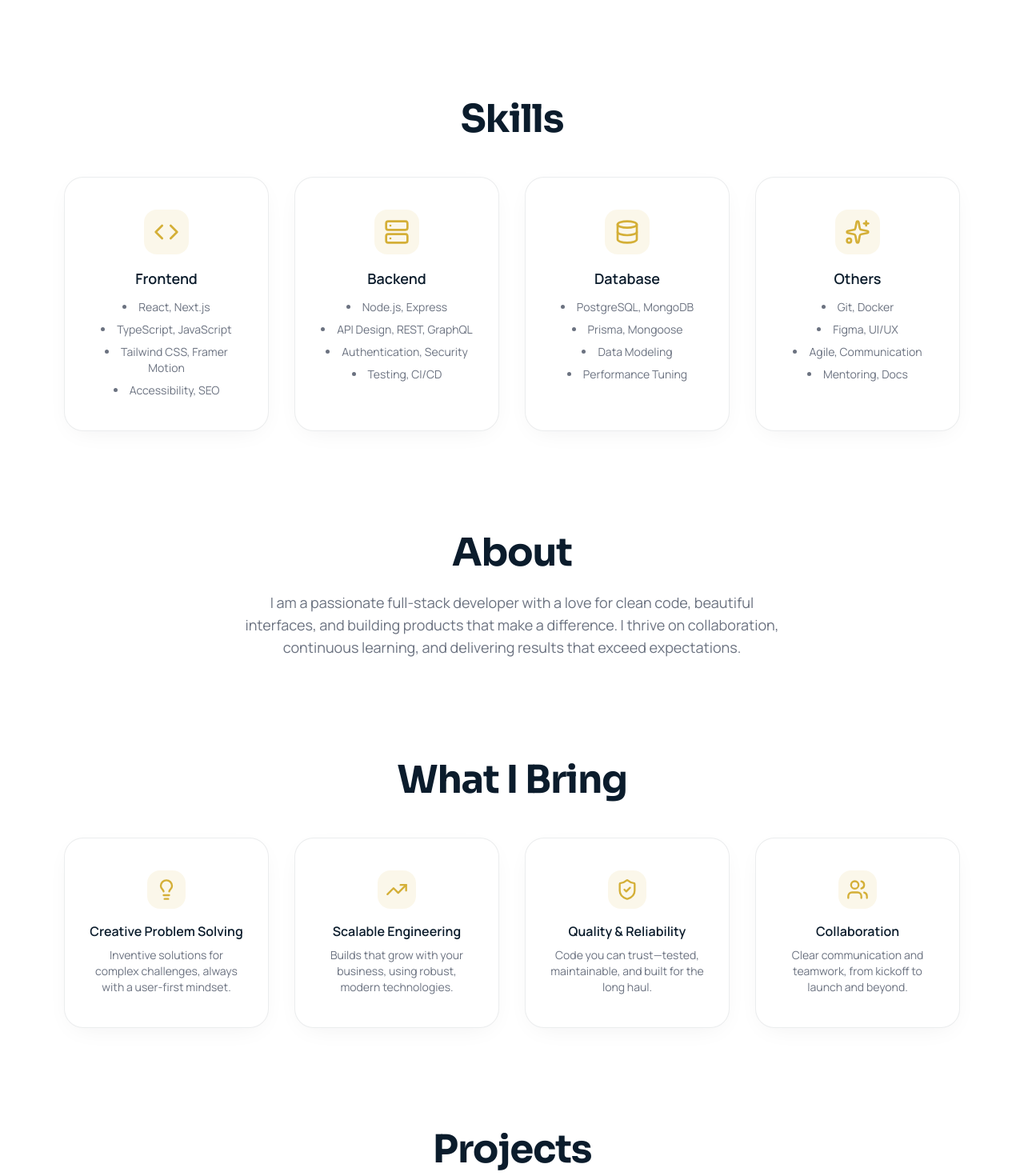
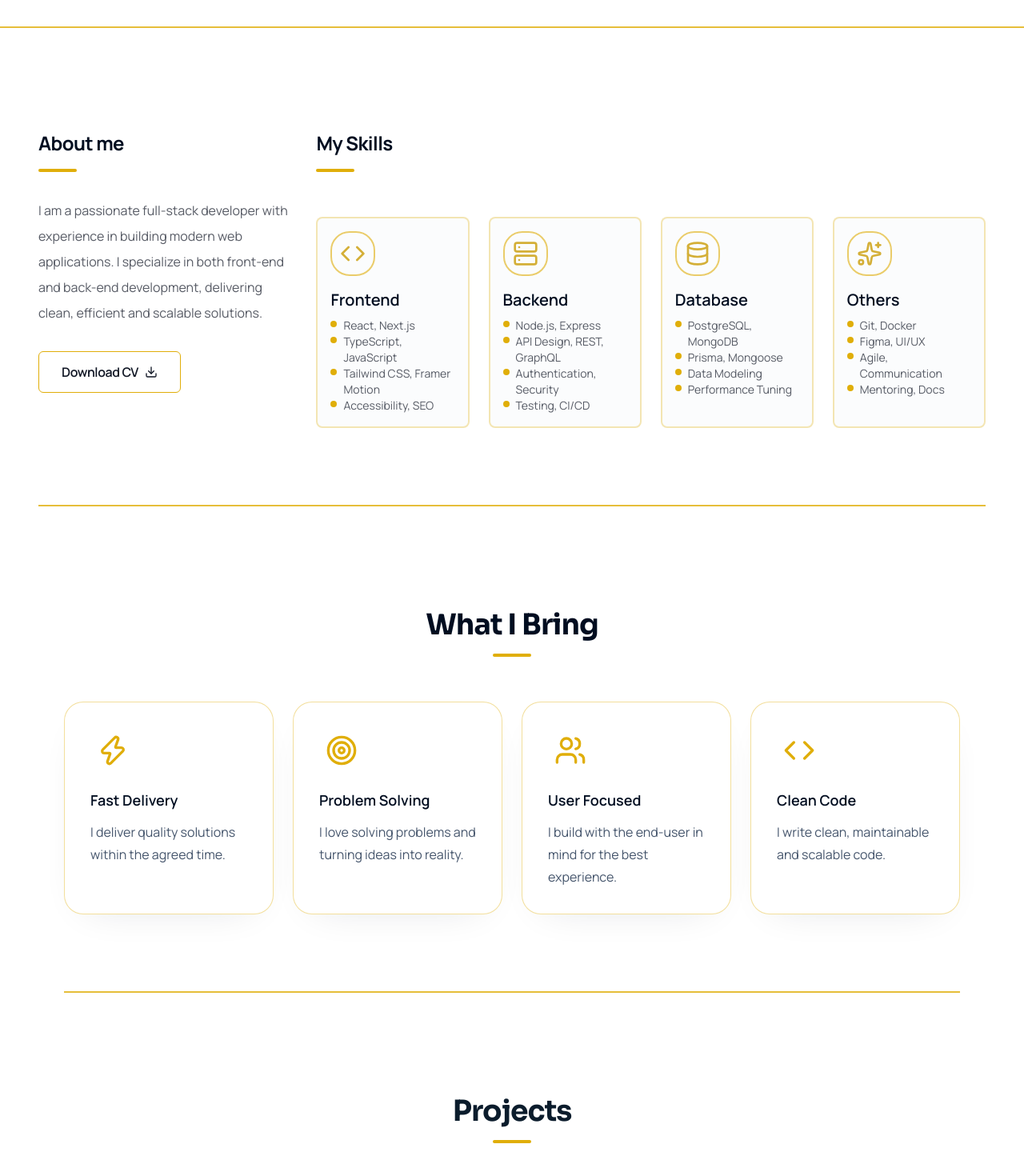
Before and after one commit to miracleibanze/miraclecode, a Next.js app: page / in a window 1280 px wide. Shown: the part 700-2170 px from the top of the page at 80% size. Built offline with nearby package versions, Linux system fonts and the light colour scheme.

Commit message:
added more styles

```diff
--- a/app/page.tsx
+++ b/app/page.tsx
@@ -16,7 +16,6 @@ export default function Home() {
         <main className="pt-16">
           <HeroSection />
           <SkillsSection />
-          <AboutSection />
           <WhatIBringSection />
           <ProjectsSection />
           <ContactSection />
--- a/components/sections/hero-section.tsx
+++ b/components/sections/hero-section.tsx
@@ -52,7 +52,7 @@ export function HeroSection() {
                         initial={{ opacity: 0, y: 16 }}
                         animate={{ opacity: 1, y: 0 }}
                         transition={{ ...revealTransition, delay: 0.05 }}
-                        className="px-3 text-sm py-0 font-semibold tracking-[0.1em] text-accent"
+                        className="px-3 text-md py-0 font-semibold tracking-[0.1em] text-accent"
                     >
                         Hi, I&apos;m
                     </motion.p>
@@ -166,6 +166,7 @@ export function HeroSection() {
                         </motion.div>
                 </motion.div>
             </div>
+            <hr className="mt-24 bg-accent/80 border-0 h-0.5 w-full max-w-screen-xl mx-auto" />
         </section>
     );
 }
--- a/components/sections/projects-section.tsx
+++ b/components/sections/projects-section.tsx
@@ -3,8 +3,8 @@
 import { motion } from "framer-motion";
 import Image from "next/image";
 import { ExternalLink } from "lucide-react";
-import { Github } from "../ui/Icons";
 import { fullStackProjects } from '@/app/constants'
+import { Github } from "@/components/ui/Icons";
 
 
 
@@ -23,10 +23,11 @@ export function ProjectsSection() {
                 whileInView={{ opacity: 1, y: 0 }}
                 viewport={{ once: true, amount: 0.7 }}
                 transition={{ duration: 0.7, ease: smoothEase }}
-                className="mb-12 text-center font-display text-4xl font-bold tracking-tight text-[#0B1C2C] dark:text-white md:text-5xl"
+                className="mb-4 text-center font-display text-3xl font-bold tracking-tight text-[#0B1C2C] dark:text-white md:text-4xl"
             >
                 Projects
             </motion.h2>
+            <hr className="mb-14 bg-accent h-1 rounded-full border-0 w-12 mx-auto" />
             <div className="grid gap-8 md:grid-cols-2 lg:grid-cols-3">
                 {fullStackProjects.map((project, i) => (
                     <motion.div
@@ -71,24 +72,24 @@ export function ProjectsSection() {
                                     </span>
                                 ))}
                             </div>
-                            <div className="mt-4 flex gap-3">
+                        </div>
+                        <div className="border-t border-accent/80 py-4 flex justify-between px-4 gap-3">
                             <a
                                 href={project.url}
                                 target="_blank"
                                 rel="noopener noreferrer"
-                                    className="inline-flex items-center gap-1 rounded-full bg-[#D4AF37] px-4 py-2 text-xs font-semibold text-white shadow transition hover:bg-[#bfa43a] focus:outline-none focus-visible:ring-2 focus-visible:ring-[#D4AF37]"
+                                className="inline-flex items-center gap-1 rounded-md px-4 py-2 text-xs font-semibold transition hover:bg-accent focus:outline-none focus-visible:ring-2 focus-visible:ring-[#D4AF37]"
                             >
-                                    <ExternalLink className="size-4" /> Live Demo
+                                Live Demo <ExternalLink className="size-4" />
                             </a>
                             <a
                                 href={project.url}
                                 target="_blank"
                                 rel="noopener noreferrer"
-                                    className="inline-flex items-center gap-1 rounded-full border border-[#D4AF37] px-4 py-2 text-xs font-semibold text-[#0B1C2C] dark:text-[#D4AF37] transition hover:bg-[#D4AF37]/10 focus:outline-none focus-visible:ring-2 focus-visible:ring-[#D4AF37]"
+                                className="inline-flex items-center gap-1 rounded-md px-4 py-2 text-xs font-semibold transition hover:bg-accent focus:outline-none focus-visible:ring-2 focus-visible:ring-[#D4AF37]"
                             >
                                 <Github className="size-4" /> GitHub
                             </a>
-                            </div>
                         </div>
                     </motion.div>
                 ))}
--- a/components/sections/skills-section.tsx
+++ b/components/sections/skills-section.tsx
@@ -1,7 +1,8 @@
 "use client";
 
 import { motion } from "framer-motion";
-import { Code, Server, Database, Sparkles } from "lucide-react";
+import { Code, Server, Database, Sparkles, Download } from "lucide-react";
+import { ButtonLink } from "@/components/ui/button-link";
 
 const skills = [
     {
@@ -53,19 +54,36 @@ export function SkillsSection() {
         <section
             id="skills"
             aria-labelledby="skills-title"
-            className="mx-auto max-w-7xl px-6 py-16 md:px-12 lg:px-20"
+            className="mx-auto w-full max-w-7xl px-6 md:px-12 pb-16 "
         >
-            <motion.h2
-                id="skills-title"
+            <div className="grid gap-8 lg:grid-cols-7">
+                <motion.div
                     initial={{ opacity: 0, y: 24 }}
                     whileInView={{ opacity: 1, y: 0 }}
                     viewport={{ once: true, amount: 0.7 }}
                     transition={{ duration: 0.7, ease: smoothEase }}
-                className="mb-12 text-center font-display text-4xl font-bold tracking-tight text-[#0B1C2C] md:text-5xl"
+                    className="lg:col-span-2"
                 >
-                Skills
-            </motion.h2>
-            <div className="grid gap-8 md:grid-cols-2 lg:grid-cols-4">
+                    <h2 className="mb-4 text-2xl font-bold tracking-tight ">
+                        About me
+                    </h2>
+                    <hr className="mb-8 bg-accent border-0 w-12 h-1 rounded-full" />
+                    <p className="mb-8 max-w-xl text-sm leading-8 text-primary/70 sm:text-base">
+                        I am a passionate full-stack developer with experience in building modern web applications. I specialize in both front-end and back-end development, delivering clean, efficient and scalable solutions.
+                    </p>
+                    <ButtonLink href="/miracle-ibanze-cv.txt" variant="secondary">
+                        Download CV
+                        <Download className="size-4" />
+                    </ButtonLink>
+                </motion.div>
+
+                <div className="md:grid gap-6 grid-cols-4 lg:col-span-5 flex flex-col">
+                    <div className="md:col-span-4">
+                        <h2 className="mb-4 text-2xl font-bold tracking-tight ">
+                            My Skills
+                        </h2>
+                        <hr className="mb-8 bg-accent border-0 w-12 h-1 rounded-full" />
+                    </div>
                     {skills.map((skill, i) => (
                         <motion.div
                             key={skill.title}
@@ -73,31 +91,34 @@ export function SkillsSection() {
                             whileInView={{ opacity: 1, y: 0 }}
                             viewport={{ once: true, amount: 0.5 }}
                             transition={{ duration: 0.7, delay: i * 0.08, ease: smoothEase }}
-                        whileHover={{ y: -10, boxShadow: "0 8px 32px -8px #D4AF37AA" }}
-                        className="group flex flex-col items-center rounded-3xl border border-[#0B1C2C]/8 bg-white px-7 py-10 shadow-[0_8px_32px_-12px_rgba(11,28,44,0.08)] transition-all duration-300 hover:border-[#D4AF37]/40 hover:shadow-[0_8px_32px_-8px_rgba(212,175,55,0.18)] focus-within:ring-2 focus-within:ring-[#D4AF37]"
+                            whileHover={{ y: -10, boxShadow: "0 12px 30px -16px rgba(212,175,55,0.35)" }}
+                            className="group rounded-lg border-2 border-accent/30 bg-surface/60 p-4 transition-all duration-300 hover:border-[#D4AF37]/40"
                             tabIndex={0}
                             role="region"
                             aria-labelledby={`skill-${i}-title`}
                         >
-                        <div className="mb-4 flex h-14 w-14 items-center justify-center rounded-2xl bg-[#D4AF37]/10">
+                            <div className="mb-4 flex h-14 w-14 items-center justify-center rounded-3xl dark:bg-accent/20 text-accent border-2 border-accent/60">
                                 {skill.icon}
                             </div>
                             <h3
                                 id={`skill-${i}-title`}
-                            className="mb-3 text-lg font-semibold text-[#0B1C2C]"
+                                className="mb-2 text-xl font-semibold "
                             >
                                 {skill.title}
                             </h3>
-                        <ul className="space-y-2 text-center text-sm text-[#6B7280]">
+                            <ul className="space-y-0 text-sm text-primary/70">
                                 {skill.items.map((item) => (
-                                <li key={item} className="list-inside list-disc">
-                                    {item}
+                                    <li key={item} className="flex items-start gap-2">
+                                        <span className="mt-1 inline-block h-2 min-w-2 rounded-full bg-accent" />
+                                        <span>{item}</span>
                                     </li>
                                 ))}
                             </ul>
                         </motion.div>
                     ))}
                 </div>
+            </div>
+            <hr className="mt-24 bg-accent/80 border-0 h-0.5 w-full max-w-screen-xl mx-auto" />
         </section>
     );
 }
--- a/components/sections/what-i-bring-section.tsx
+++ b/components/sections/what-i-bring-section.tsx
@@ -1,28 +1,28 @@
 "use client";
 
 import { motion } from "framer-motion";
-import { Lightbulb, Users, ShieldCheck, TrendingUp } from "lucide-react";
+import { Code, Target, Users, Zap } from "lucide-react";
 
 const features = [
     {
-        icon: <Lightbulb className="size-7 text-[#D4AF37]" aria-hidden="true" />, // Innovation
-        title: "Creative Problem Solving",
-        desc: "Inventive solutions for complex challenges, always with a user-first mindset.",
+        icon: <Zap className="size-10 text-accent" aria-hidden="true" />,
+        title: "Fast Delivery",
+        desc: "I deliver quality solutions within the agreed time.",
     },
     {
-        icon: <TrendingUp className="size-7 text-[#D4AF37]" aria-hidden="true" />, // Growth
-        title: "Scalable Engineering",
-        desc: "Builds that grow with your business, using robust, modern technologies.",
+        icon: <Target className="size-10 text-accent" aria-hidden="true" />,
+        title: "Problem Solving",
+        desc: "I love solving problems and turning ideas into reality.",
     },
     {
-        icon: <ShieldCheck className="size-7 text-[#D4AF37]" aria-hidden="true" />, // Reliability
-        title: "Quality & Reliability",
-        desc: "Code you can trust—tested, maintainable, and built for the long haul.",
+        icon: <Users className="size-10 text-accent" aria-hidden="true" />,
+        title: "User Focused",
+        desc: "I build with the end-user in mind for the best experience.",
     },
     {
-        icon: <Users className="size-7 text-[#D4AF37]" aria-hidden="true" />, // Collaboration
-        title: "Collaboration",
-        desc: "Clear communication and teamwork, from kickoff to launch and beyond.",
+        icon: <Code className="size-10 text-accent" aria-hidden="true" />,
+        title: "Clean Code",
+        desc: "I write clean, maintainable and scalable code.",
     },
 ];
 
@@ -41,11 +41,12 @@ export function WhatIBringSection() {
                 whileInView={{ opacity: 1, y: 0 }}
                 viewport={{ once: true, amount: 0.7 }}
                 transition={{ duration: 0.7, ease: smoothEase }}
-                className="mb-12 text-center font-display text-4xl font-bold tracking-tight text-[#0B1C2C] dark:text-white md:text-5xl"
+                className="text-center font-display text-2xl font-bold tracking-tight dark:text-white md:text-4xl mb-4"
             >
                 What I Bring
             </motion.h2>
-            <div className="grid gap-8 md:grid-cols-2 lg:grid-cols-4">
+            <hr className="mb-14 bg-accent h-1 rounded-full border-0 w-12 mx-auto" />
+            <div className="grid gap-6 sm:grid-cols-2 lg:grid-cols-4">
                 {features.map((feature, i) => (
                     <motion.div
                         key={feature.title}
@@ -53,27 +54,28 @@ export function WhatIBringSection() {
                         whileInView={{ opacity: 1, y: 0 }}
                         viewport={{ once: true, amount: 0.5 }}
                         transition={{ duration: 0.7, delay: i * 0.08, ease: smoothEase }}
-                        whileHover={{ y: -8, boxShadow: "0 8px 32px -8px #D4AF37AA" }}
-                        className="group flex flex-col items-center rounded-3xl border border-[#0B1C2C]/8 bg-white dark:bg-[#101624] px-7 py-10 shadow-[0_8px_32px_-12px_rgba(11,28,44,0.08)] transition-all duration-300 hover:border-[#D4AF37]/40 hover:shadow-[0_8px_32px_-8px_rgba(212,175,55,0.18)] focus-within:ring-2 focus-within:ring-[#D4AF37]"
+                        whileHover={{ y: -8, boxShadow: "0 16px 40px -24px rgba(212,175,55,0.35)" }}
+                        className="group flex h-full flex-col items-start rounded-3xl border border-accent/40 bg-white dark:bg-surface p-8 shadow-[0_16px_48px_-30px_rgba(11,28,44,0.16)] transition-all duration-300 hover:-translate-y-1 hover:border-accent/40 hover:shadow-[0_16px_48px_-24px_rgba(212,175,55,0.22)] focus-within:ring-2 focus-within:ring-accent"
                         tabIndex={0}
                         role="region"
                         aria-labelledby={`feature-${i}-title`}
                     >
-                        <div className="mb-4 flex h-12 w-12 items-center justify-center rounded-2xl bg-[#D4AF37]/10">
+                        <div className="mb-5 flex h-14 w-14 items-center justify-center rounded-2xl text-accent">
                             {feature.icon}
                         </div>
                         <h3
                             id={`feature-${i}-title`}
-                            className="mb-2 text-base font-semibold text-[#0B1C2C] dark:text-white"
+                            className="mb-3 text-lg font-semibold"
                         >
                             {feature.title}
                         </h3>
-                        <p className="text-center text-sm text-[#6B7280] dark:text-[#bfc9d1]">
+                        <p className="text-base leading-7 text-slate-600 dark:text-slate-300">
                             {feature.desc}
                         </p>
                     </motion.div>
                 ))}
             </div>
+            <hr className="mt-24 bg-accent/80 border-0 h-0.5 w-full max-w-screen-xl mx-auto" />
         </section>
     );
 }
```
Also changed, not shown: app/constants.js (+6 -6 lines). Lines whose indentation alone changed are shown as unchanged.
